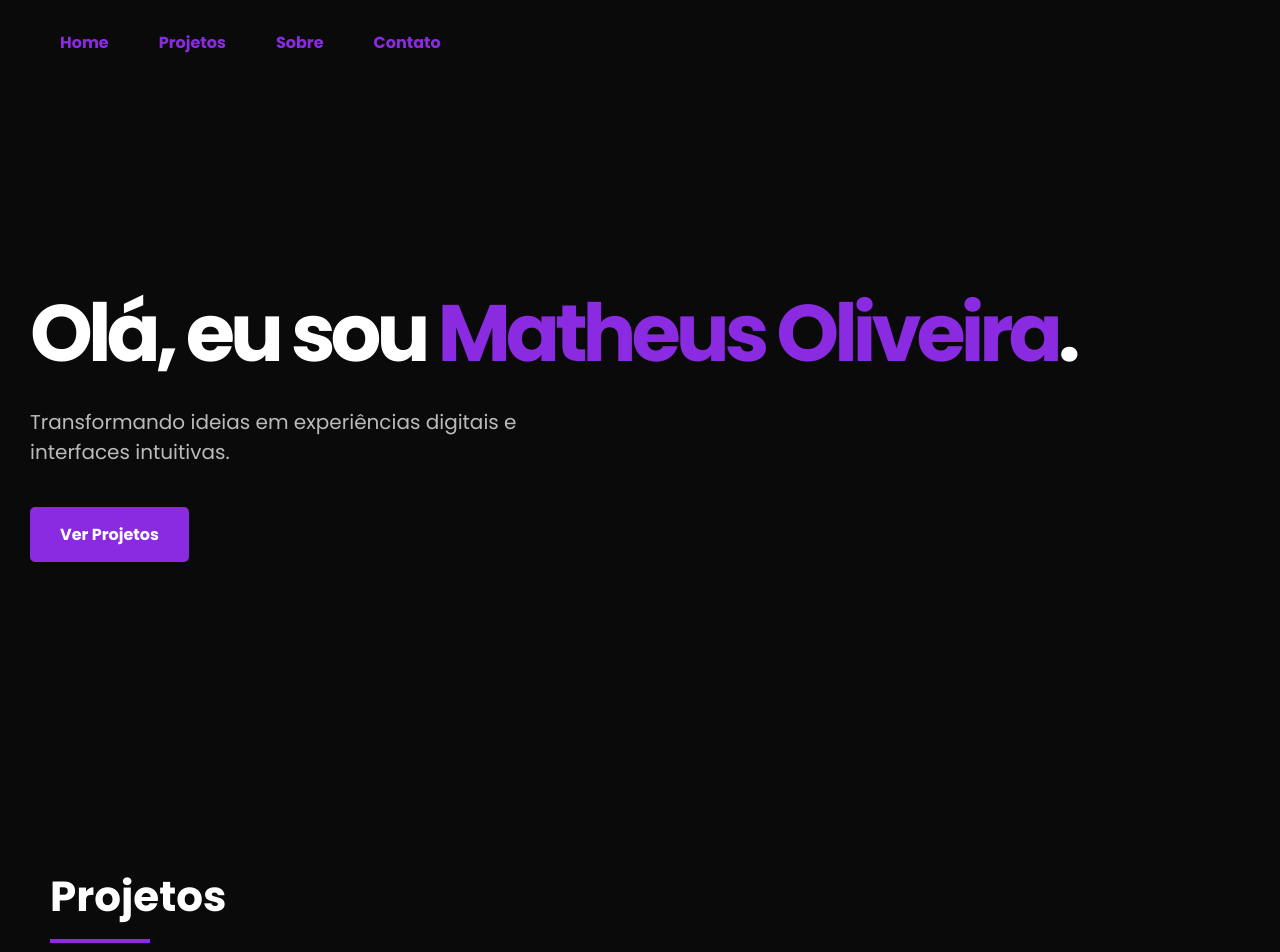
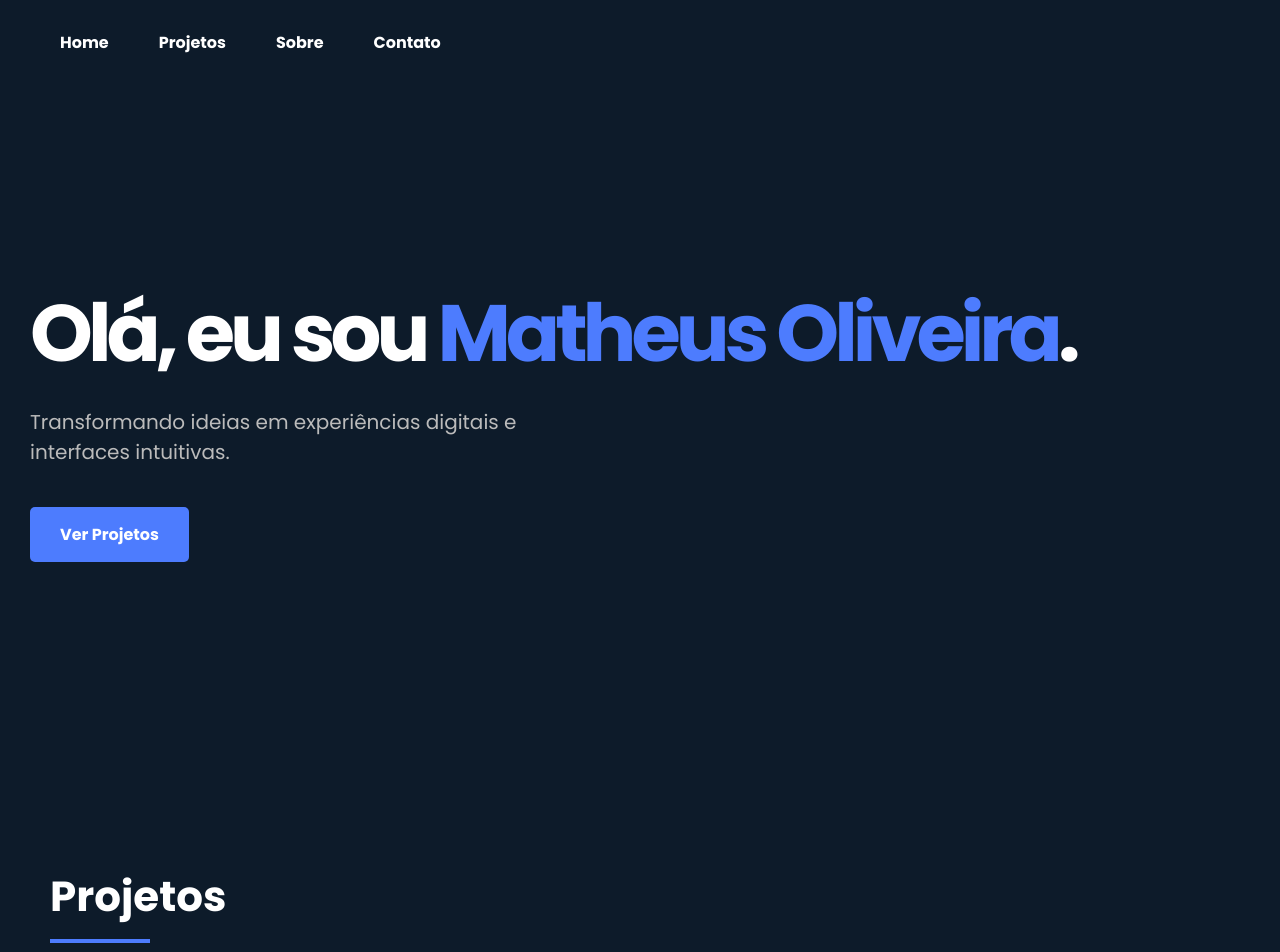
Before and after one commit to matheusoliiveira/Portfolio, a plain HTML site: page index.html in a window 1280 px wide. Shown: the top 952 px of the page. Drawn offline with Linux system fonts and the light colour scheme.

Commit message:
alterações nas cores do projeto

```diff
--- a/styles.css
+++ b/styles.css
@@ -6,7 +6,7 @@
 }
 
 body {
-  background: #0a0a0a;
+  background: #0d1b2a;
   color: #fff;
 }
 
@@ -45,7 +45,7 @@ ul {
 }
 
 .principal h1 span {
-  color: blueviolet;
+  color: #4d7cfe;
 }
 
 .principal p {
@@ -59,7 +59,7 @@ ul {
 .botao {
   display: inline-block;
   padding: 15px 30px;
-  background-color: blueviolet;
+  background-color: #4d7cfe;
   color: #fff;
   font-weight: bold;
   border-radius: 5px;
@@ -78,7 +78,7 @@ ul {
   bottom: -15px;
   width: 100px;
   height: 4px;
-  background-color: blueviolet;
+  background-color: #4d7cfe;
 }
 
 .grade-projetos {
@@ -114,8 +114,12 @@ ul {
 }
 
 .info-projeto {
-  color: blueviolet;
+  color: #4d7cfe;
   font-weight: 500;
+}
+
+section a {
+  color: #4d7cfe;
 }
 
 .sobre {
@@ -149,7 +153,7 @@ ul {
 
 .tag-habilidades {
   background-color: rgba(77, 124, 254, 0.2);
-  color: blueviolet;
+  color: #fff;
   padding: 8px 15px;
   border-radius: 20px;
   margin-right: 10px;
@@ -234,7 +238,7 @@ html {
 
  a {
   text-decoration: none;
-  color: blueviolet;
+  color: #fff;
   font-weight: bold;
  }
 
@@ -243,7 +247,7 @@ html {
   right: 20px;
   bottom: 20px;
   font-size: 24px;
-  background-color: blueviolet;
+  background-color: #4d7cfe;
   color: white;
   border: none;
   padding: 10px 15px;
```
